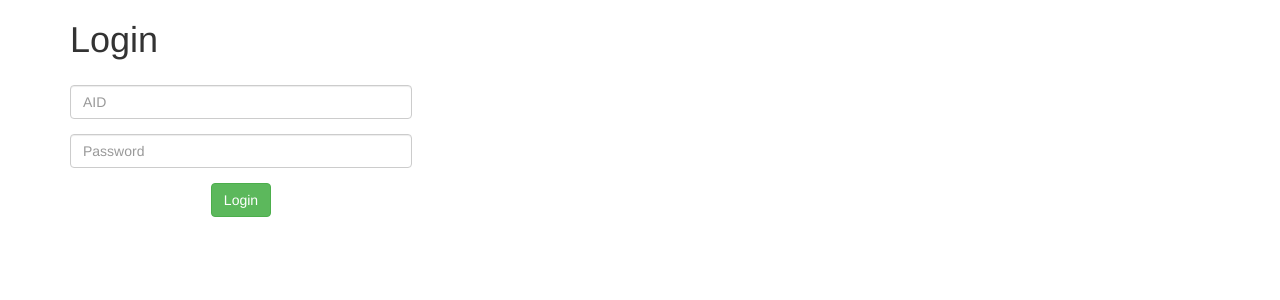
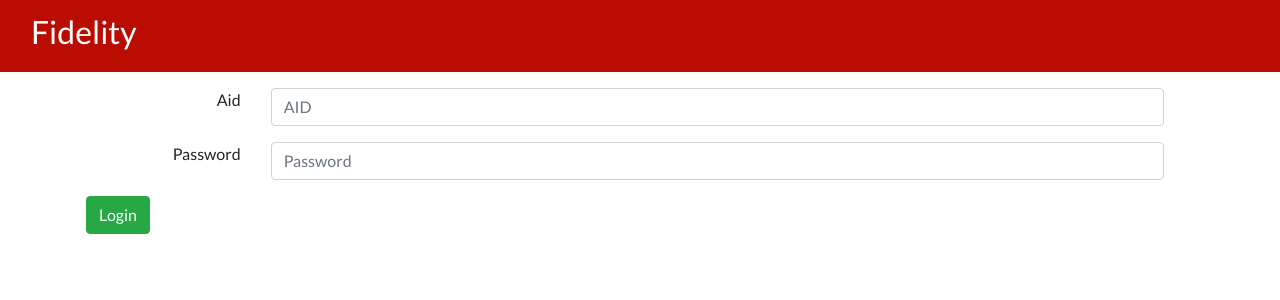
Before and after one commit to devanshbhatia26/CVPrioritize, a Django app: page /portal/ in a window 1280 px wide. Shown: the top 300 px of the page. Run offline with Django 3.2, Linux system fonts and the light colour scheme; some libraries are stand-ins or nearby versions.

Commit message:
Final changes

```diff
--- a/Recruiter_HM/forms.py
+++ b/Recruiter_HM/forms.py
@@ -48,7 +48,10 @@
         model=JobPost
         fields=['title','responsibilities','qualification','additional_qualification','team','people','overall_experience','primary_skills','secondary_skills','tertiary_skills','status']
 
-
+    def __init__(self, *args, **kwargs):
+        super(forms.ModelForm, self).__init__(*args, **kwargs)
+        for field in self.fields.values():
+            field.widget.attrs['class'] = 'form-control'
 
 
 
--- a/Recruiter_HM/templates/base.html
+++ b/Recruiter_HM/templates/base.html
@@ -29,11 +29,7 @@
     </header>
     {% block content%}
     {% endblock %}
-    <footer class="bg-secondary text-center text-white" style="min-height:3vh">
-        <div class="row">
-            <div>Footer</div>
-        </div>
-    </footer>
+
     <script src="https://code.jquery.com/jquery-3.2.1.slim.min.js" integrity="sha384-KJ3o2DKtIkvYIK3UENzmM7KCkRr/rE9/Qpg6aAZGJwFDMVNA/GpGFF93hXpG5KkN" crossorigin="anonymous"></script>
     <script src="https://cdnjs.cloudflare.com/ajax/libs/popper.js/1.12.9/umd/popper.min.js" integrity="sha384-ApNbgh9B+Y1QKtv3Rn7W3mgPxhU9K/ScQsAP7hUibX39j7fakFPskvXusvfa0b4Q" crossorigin="anonymous"></script>
     <script src="https://maxcdn.bootstrapcdn.com/bootstrap/4.0.0/js/bootstrap.min.js" integrity="sha384-JZR6Spejh4U02d8jOt6vLEHfe/JQGiRRSQQxSfFWpi1MquVdAyjUar5+76PVCmYl"
--- a/Recruiter_HM/templates/edit_jd.html
+++ b/Recruiter_HM/templates/edit_jd.html
@@ -15,6 +15,9 @@
         {% endif %}
     <form method="POST">
         {% csrf_token %}
+        {% if messages %}
+        <div>{{ messages }}</div>
+        {% endif %}
         {% for field in form %}
             <div class="row w-100">
                 <div class="form-group w-100">
--- a/Recruiter_HM/templates/job_post.html
+++ b/Recruiter_HM/templates/job_post.html
@@ -24,6 +24,9 @@
                 </div>
             </div>
         {% endfor %}
+        {% if messages %}
+            <div class="text-danger">{{ messages }}</div>
+        {% endif %}
 
                     <button type="submit" class="btn btn-success" onclick="formSubmit(0)">Save</button>
 
--- a/Recruiter_HM/templates/login.html
+++ b/Recruiter_HM/templates/login.html
@@ -1,53 +1,27 @@
-<!DOCTYPE html>
-<html>
-    <head>
-            <link rel="stylesheet" href="https://maxcdn.bootstrapcdn.com/bootstrap/3.3.7/css/bootstrap.min.css">
-            <script src="https://ajax.googleapis.com/ajax/libs/jquery/3.3.1/jquery.min.js"></script>
-            <script src="https://maxcdn.bootstrapcdn.com/bootstrap/3.3.7/js/bootstrap.min.js"></script>
-            <style>
-#parent {
-   display: table;
-   width: 100%;
-}
-#form {
-   display: table-cell;
-   text-align: center;
-   vertical-align: middle;
-}
-            </style>
-    </head>
-    <body>
-        <div class="container">
-            <h1>Login</h1>
-            <div style="width:30%">
-                <div id="parent">
-                <form id="form" method="post">
-                    {% csrf_token %}
-                    {% if messages %}
-                    <div class="form-group has-errors text-danger small">
-                        {{messages}}
+{% extends 'base.html' %}
+
+{% block content%}
+   <div class="container p-3">
+    <form method="POST">
+        {% csrf_token %}
+        {% for field in form %}
+            <div class="row w-100">
+                <div class="form-group w-100">
+                    <div class="col-sm-2 mb-2 text-right float-left">{{field.label}}</div>
+                    <div class="col-sm-10 float-right">
+                        {{field}}
+                        {% for error in field.errors %}
+                            <div class="text-danger">{{error}}</div>
+                        {% endfor %}
                     </div>
-                    {% endif %}
-                    {% for error in form.non_field_errors %}
-                    <div class="form-group has-errors text-danger small">
-                        {{error}}
-                    </div>
-                    {% endfor %}
-                    {% for field in form %}
-                    <div class="form-group has-errors text-danger small">
-                        {{field.errors}}
-                    </div>
-                    <div class="form-group has-errors text-danger small">
-                    </div>
-                    <div class="form-group">
-                        {{field}}
-                    </div>
-                    {% endfor %}
+                </div>
+            </div>
+        {% endfor %}
+        {% if messages %}
+            <div class="text-danger">{{ messages }}</div>
+        {% endif %}
                     <button class="btn btn-success">Login</button>
+                </form>
+            </div>
 
-            </div>
-            </form>
-        </div>
-        </div>
-    </body>
-</html>
+            {% endblock %}
--- a/Recruiter_HM/templates/specific_job_post.html
+++ b/Recruiter_HM/templates/specific_job_post.html
@@ -25,8 +25,10 @@
 
 <div class="container-fluid">
     <div class="row">
-        <div class="col-sm-12" style="background-color: #1b6d85">HEADER</div>
-    </div>
+        <div class="row" style="background-color:#bce8f1">
+            <div class="col-sm-6" st></div>
+            <div  class="col-sm-6"><a href='{% url 'logout_view' %}' style="float:right"><inputbutton type="submit" class="btn btn-fail">logout</a></div>
+        </div>    </div>
     <br>
     <div class="row">
     <ul class="nav nav-pills nav-justified">
--- a/Recruiter_HM/views.py
+++ b/Recruiter_HM/views.py
@@ -23,7 +23,9 @@
     job_status=JobPost.objects.get(pk=id)
     print(job_status.status)
     if(job_status.status == 3):
-        main_list=job.application_set.filter(score__gt=77).filter()
+        main_list=job.application_set.filter(score__gt=80).order_by('-score')
+        print(main_list)
+
         return render(request,'show_jd.html',{'main_list':main_list})
 
     else:
@@ -184,10 +186,15 @@
 
             create=job.created_timestamp
             job.delete()
-            tags=list(request.POST['primary_skills'])
+            tags= [i.lower().strip() for i in request.POST['primary_skills'].split(',')]
+            sec_tags = [ i.lower().strip() for i in request.POST['secondary_skills'].split(',')]
+            tert_tags = [ i.lower().strip() for i in request.POST['tertiary_skills'].split(',')]
             for i in range(len(tags)):
-                if(tags[i]==request.POST['secondary_skills']):
-                    return render(request,'edit_jd.html',{'form':form,'messages':'You cant have same primary and secondary skills'})
+                if(tags[i] in sec_tags ):
+                    return render(request,'job_post.html',{'form':form,'messages':'You cant have same primary and secondary skills'})
+
+                if(tags[i] in tert_tags):
+                    return render(request,'job_post.html',{'form':form,'messages':'You cant have same primary and tertiary skills'})
             u=form.save(commit=False)
             u.id=id
             u.created_timestamp=create
--- a/candidate/forms.py
+++ b/candidate/forms.py
@@ -16,11 +16,11 @@
     name=forms.CharField(min_length=4,widget=forms.TextInput(attrs={'class':'form-control','placeholder':'Name'}))
     email=forms.EmailField(min_length=4,widget=forms.EmailInput(attrs={'class':'form-control','placeholder':'Email'}))
     phone=forms.CharField(min_length=10,max_length=15,widget=forms.TextInput(attrs={'class':'form-control','placeholder':'Phone Number'}))
-    address=forms.CharField(min_length=10,max_length=2000,widget=forms.Textarea(attrs={'class':'form-control','placeholder':'Address'}))
+    address=forms.CharField(min_length=10,max_length=2000,widget=forms.TextInput(attrs={'class':'form-control','placeholder':'Address'}))
     pincode=forms.CharField(min_length=6,max_length=6,widget=forms.NumberInput(attrs={'class':'form-control','placeholder':'PIN'}))
     experience=forms.ChoiceField(choices=EXPERIENCE_CHOICES,widget=forms.Select(attrs={'class':'form-control'}))
-    qualification=forms.CharField(min_length=3,max_length=2000,widget=forms.Textarea(attrs={'class':'form-control','placeholder':'Qualification'}))
-    skills=forms.CharField(widget=forms.TextInput(attrs={'class':'form-control','placeholder':'Skills'}))
+    qualification=forms.CharField(min_length=3,max_length=2000,widget=forms.TextInput(attrs={'class':'form-control','placeholder':'Qualification'}))
+    skills=forms.CharField(widget=forms.Textarea(attrs={'class':'form-control','placeholder':'Skills'}))
 
     def clean_name(self):
         if not self.cleaned_data['name']:
--- a/candidate/models.py
+++ b/candidate/models.py
@@ -36,7 +36,7 @@
     candidateid= models.ForeignKey(Candidate, on_delete=models.CASCADE)
     jobid = models.ForeignKey(JobPost)
     score = models.FloatField()
-
+    applied = models.BooleanField(default = False)
 
 class UploadFileModel(models.Model):
 
--- a/candidate/templates/base.html
+++ b/candidate/templates/base.html
@@ -28,11 +28,7 @@
     </header>
     {% block content%}
     {% endblock %}
-    <footer class="bg-secondary text-center text-white" style="min-height:3vh">
-        <div class="row">
-            <div>Footer</div>
-        </div>
-    </footer>
+
     <script src="https://code.jquery.com/jquery-3.2.1.slim.min.js" integrity="sha384-KJ3o2DKtIkvYIK3UENzmM7KCkRr/rE9/Qpg6aAZGJwFDMVNA/GpGFF93hXpG5KkN" crossorigin="anonymous"></script>
     <script src="https://cdnjs.cloudflare.com/ajax/libs/popper.js/1.12.9/umd/popper.min.js" integrity="sha384-ApNbgh9B+Y1QKtv3Rn7W3mgPxhU9K/ScQsAP7hUibX39j7fakFPskvXusvfa0b4Q" crossorigin="anonymous"></script>
     <script src="https://maxcdn.bootstrapcdn.com/bootstrap/4.0.0/js/bootstrap.min.js" integrity="sha384-JZR6Spejh4U02d8jOt6vLEHfe/JQGiRRSQQxSfFWpi1MquVdAyjUar5+76PVCmYl"
--- a/candidate/templates/candidate/index.html
+++ b/candidate/templates/candidate/index.html
@@ -7,7 +7,7 @@
                 <div class="text-center">
                     <p class="font-weight-bold";>Welcome to Hire Easy!</p>
                     <p class="lead"; style="text-align:left; padding-left:40px; padding-right:40px">Looking for a suitable job? Well, you have arrived at the right place. Hire Easy is a platform which will provide you the simplest way to apply for a job. Just upload your resume and you are one click away from accomplishing your dreams. No need to ever go through the pains of scrolling down forever, waiting for the right job post to pop up. </p>
-                    <p class="lead"; style="text-align:left; padding-left:40px; padding-right:40px;">As hiring personnel, we understand your nightmares of shuffling through piles of applications and filtering out appropraite profiles. Forget the labourous task of finding the perfect match! Hire Easy is here to make your life easy. Simply fill in the job post details, make it public when desired and your nightmares will be taken care of. You will be able to view a prioritized list of candidate profiles based on your required skills. Rest assured, you are about to attain another level of satisfaction and ease.</p>
+
                 </div>
             </div>
             <div class="col-4 bg-light my-1 p-3">
--- a/candidate/views.py
+++ b/candidate/views.py
@@ -82,8 +82,11 @@
             exp = '13-15'
         else:
             exp = '15+'
+        name = ""
+        if result["name"]!="Applicant name couldn't be processed":
+            name = result["name"]
         form = EditDetails(initial = {
-            'name' : result["name"],
+            'name' : name,
             'email' : email,
             'phone' : result["phone_numbers"],
             'address' : result["address"]["district"] +", "+ result["address"]["state"],
```
Also changed, not shown: Recruiter_HM/templates/job_post_list.html (+23 -14 lines), Recruiter_HM/templates/show_jd.html (+9 -2 lines), candidate/Calc_Score.py (+5 -6 lines), candidate/migrations/0007_application_applied.py (added).
